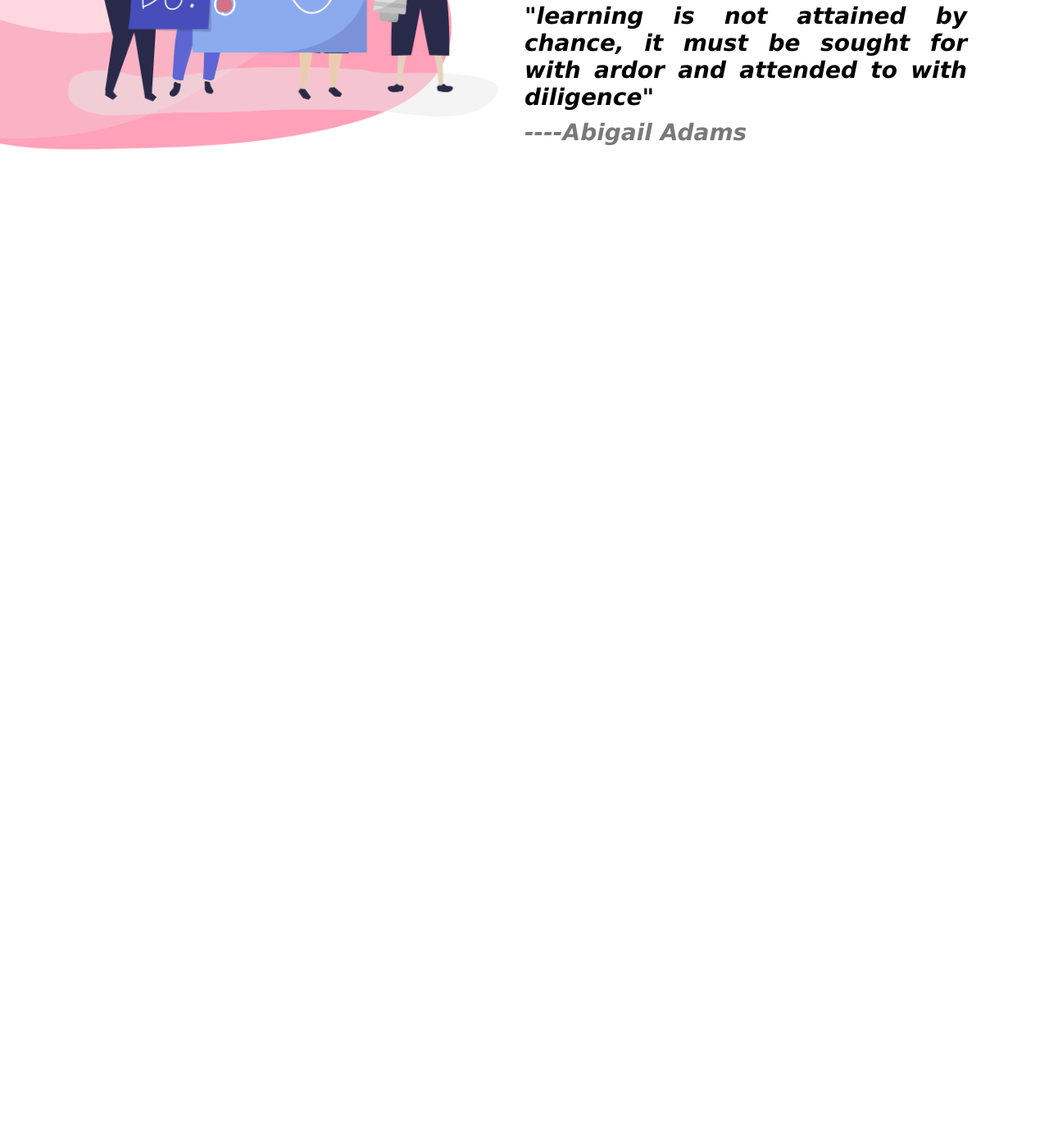
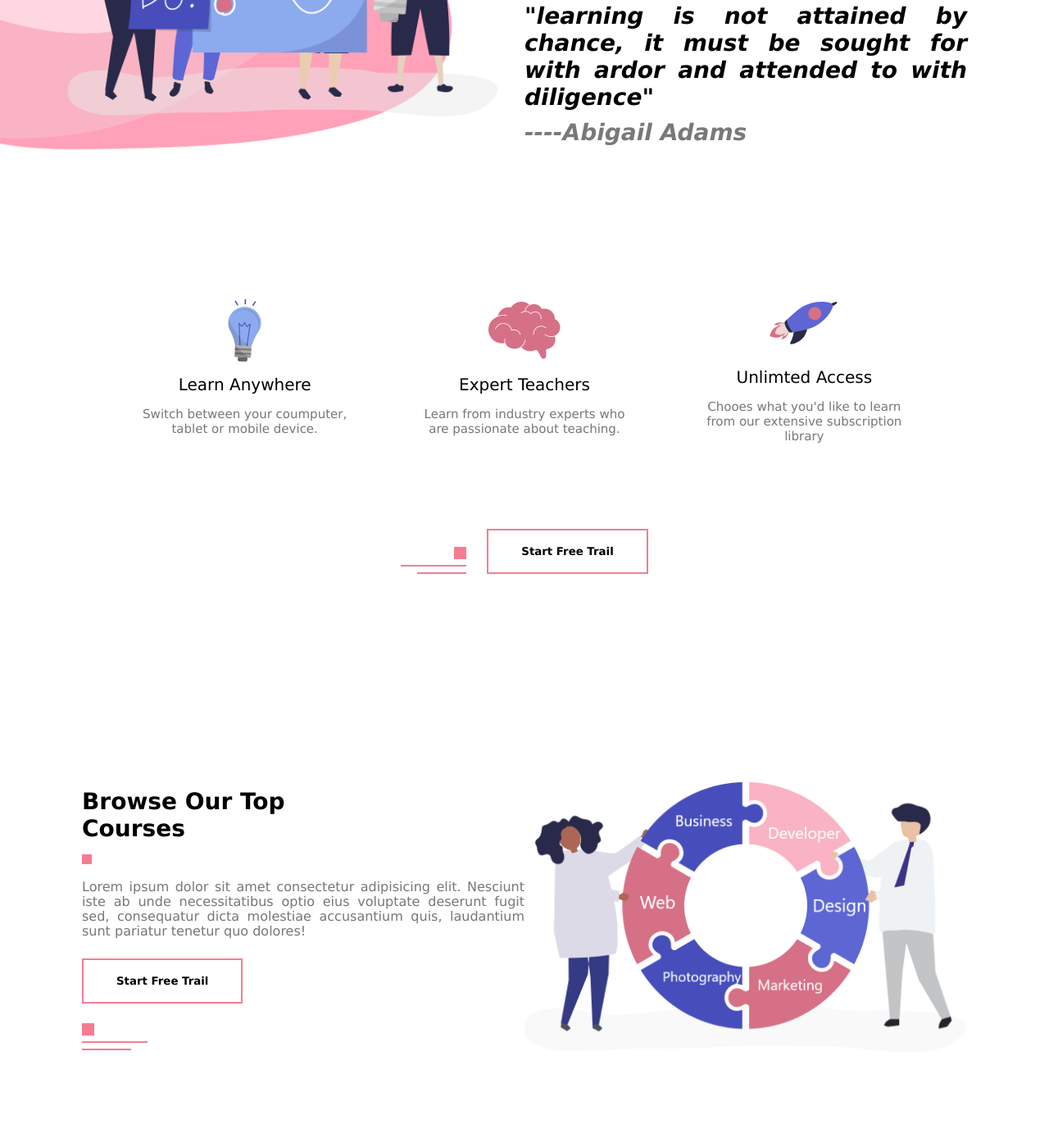
Before and after one commit to tahmimhridoy/html-css-project, a plain HTML site: page index.html in a window 1280 px wide. Shown: the part 1222-2610 px from the top of the page at 82% size. Before the commit the page ends 1516 px from the top, so only its background shows below. Drawn offline with Linux system fonts and the light colour scheme.

Commit message:
course added

```diff
--- a/index.html
+++ b/index.html
@@ -57,8 +57,55 @@
             </div>
         </div>
     </section>
-
-
+    <!-- features -->
+    <section id="features">
+        <div class="feature-row">
+            <div class="feature-col">
+                <img src="images/pic-1.png" alt="">
+                <h4>Learn Anywhere</h4>
+                <p>Switch between your coumputer, tablet or mobile device.</p>
+            </div>
+            <div class="feature-col">
+                <img src="images/pic-2.png" alt="">
+                <h4>Expert Teachers</h4>
+                <p>Learn from industry experts who are passionate about teaching.</p>
+            </div>
+            <div class="feature-col">
+                <img src="images/pic-3.png" alt="">
+                <h4>Unlimted Access</h4>
+                <p>Chooes what you'd like to learn from our extensive subscription library</p>
+            </div>
+        </div>
+        <div class="feature-btn">
+            <div class="line">
+                <span class="line-1"></span><br>
+                <span class="line-2"></span><br>
+                <span class="line-3"></span>
+            </div>
+            <button class="common-btn">Start Free Trail</button>
+        </div>
+    </section>
+    <!-- COURSES -->
+    <section id="courese">
+        <div class="container course-row">
+            <div class="coures-left-col">
+                <div class="course-text">
+                    <h1>Browse Our Top <br>Courses</h1>
+                    <span class="square"></span>
+                    <p>Lorem ipsum dolor sit amet consectetur adipisicing elit. Nesciunt iste ab unde necessitatibus optio eius voluptate deserunt fugit sed, consequatur dicta molestiae accusantium quis, laudantium sunt pariatur tenetur quo dolores!</p>
+                    <button class="common-btn">Start Free Trail</button>
+                    <div class="line">
+                        <span class="line-1"></span><br>
+                        <span class="line-2"></span><br>
+                        <span class="line-3"></span>
+                    </div>
+                </div>
+            </div>
+            <div class="coures-right-col">
+                <img src="images/course.png" alt="">
+            </div>
+        </div>
+    </section>
 
 
 
--- a/style.css
+++ b/style.css
@@ -20,6 +20,7 @@
 .header-text{
     max-width: 350px;
     margin-top: 140px;
+    text-align: justify;
 }
 h1{
     font-size: 28px;
@@ -38,6 +39,7 @@ h1{
     border: 2px solid #f67c92;
     font-weight: bold;
     cursor: pointer;
+    margin: 24px 0;
 }
 p{
     font-size: 15;
@@ -128,3 +130,64 @@ nav ul li a{
     font-style: italic;
     color: #797979;
 }
+/* feature */
+#features{
+    padding-top: 50px;
+    padding-bottom: 50px;
+}
+.feature-row{
+    width: 80%;
+    margin: auto;
+    display: flex;
+    align-items: center;
+    justify-content: space-around;
+    flex-wrap: wrap;
+}
+.feature-col{
+    flex-basis: 25%;
+    text-align: center;
+}
+.feature-col img{
+    width: 100px;
+}
+.feature-col h4{
+    margin-bottom: 15px;
+    font-size: 20px;
+    font-weight: 400;
+}
+.feature-col p{
+    font-size: 15px;
+}
+.feature-btn{
+    margin: 80px auto;
+    display: flex;
+    align-items: flex-end;
+    justify-content: center;
+}
+.feature-btn .line{
+    text-align: right;
+    display: inline-block;
+    margin-right: 25px;
+    margin-bottom: 24px;
+}
+#courese{
+    padding: 100px 0;
+}
+.course-row{
+    display: flex;
+    align-items: center;
+    flex-wrap: wrap;
+}
+.coures-right-col{
+    flex-basis: 50%;
+}
+.coures-right-col img{
+    width: 100%;
+}
+.coures-left-col{
+    flex-basis: 50%;
+}
+.course-text{
+    max-width: 600px;
+    text-align: justify;
+}
```
